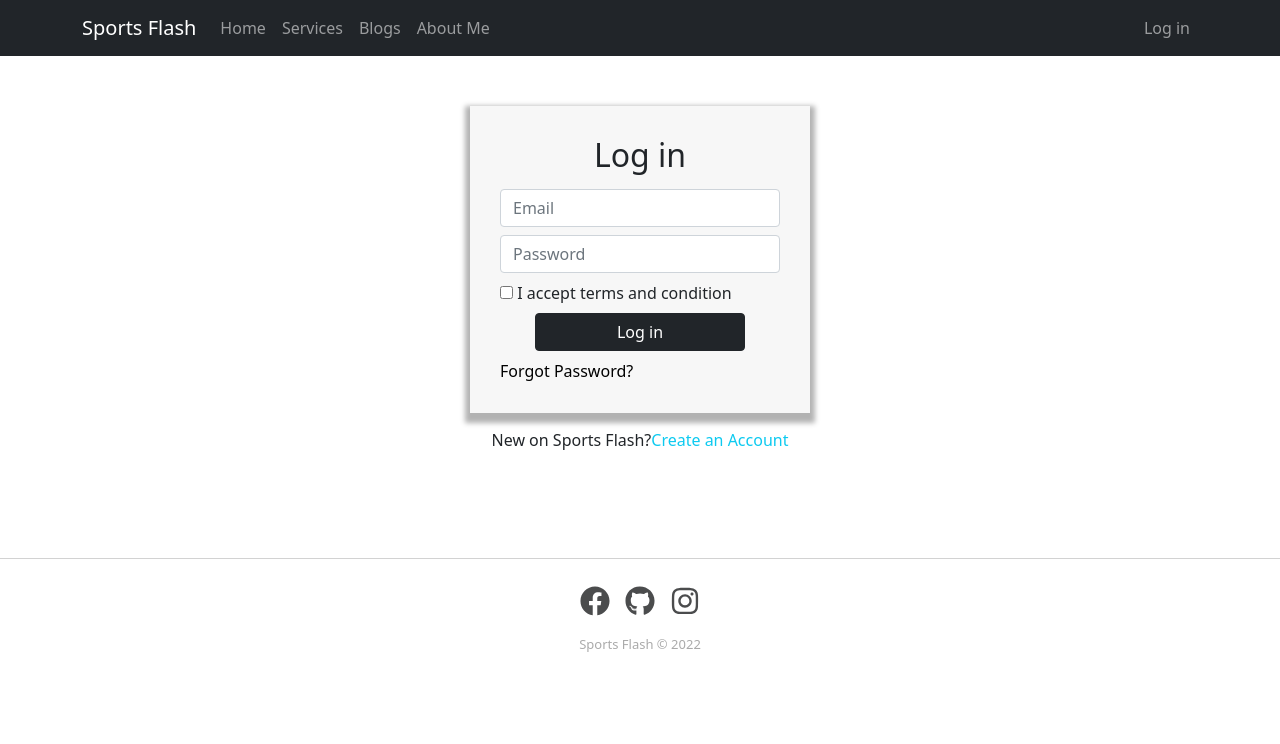
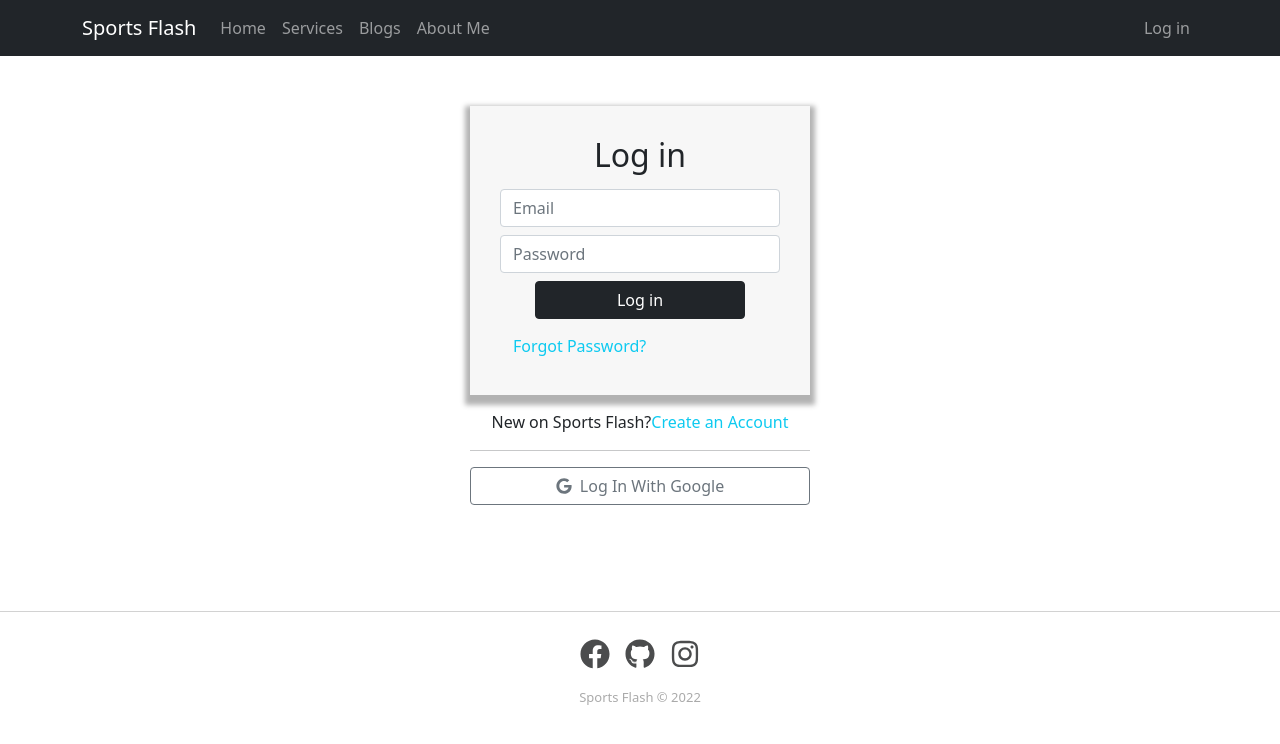
Before and after one commit to fahad09fahim/Sports-Flash, a React (Create React App) app: page /login in a window 1280 px wide. Shown: the top 744 px of the page. Built offline with nearby package versions, Linux system fonts and the light colour scheme; no server answers.

Commit message:
authentication system upgraded

```diff
--- a/package.json
+++ b/package.json
@@ -15,6 +15,7 @@
     "react-icons": "^4.3.1",
     "react-router-dom": "^6.3.0",
     "react-scripts": "5.0.1",
+    "react-toastify": "^8.2.0",
     "web-vitals": "^2.1.4"
   },
   "scripts": {
--- a/src/Pages/Home/Service/Service.js
+++ b/src/Pages/Home/Service/Service.js
@@ -1,5 +1,5 @@
 import React from "react";
-import { Link, useNavigate } from "react-router-dom";
+import { Link } from "react-router-dom";
 import "./Service.css";
 const Service = ({ service }) => {
   const { name, price, image, details } = service;
@@ -12,7 +12,7 @@
       <p className="details">
         <small>{details}</small>
       </p>
-      <Link to="checkout">
+      <Link to="/checkout">
         <button>Book</button>
       </Link>
     </div>
--- a/src/Pages/Login/Login/Login.js
+++ b/src/Pages/Login/Login/Login.js
@@ -1,38 +1,56 @@
 import React, { useRef } from "react";
-import { useSignInWithEmailAndPassword } from "react-firebase-hooks/auth";
-import { Link, Navigate, useLocation, useNavigate } from "react-router-dom";
+import {
+  useSendPasswordResetEmail,
+  useSignInWithEmailAndPassword,
+} from "react-firebase-hooks/auth";
+import { Link, useLocation, useNavigate } from "react-router-dom";
 import auth from "../../../firebase.init";
 import Loading from "../../Shared/Loading/Loading";
 import "./Login.css";
+import { ToastContainer, toast } from "react-toastify";
+import "react-toastify/dist/ReactToastify.css";
+import SocialLogin from "../SocialLogin/SocialLogin";
+
 const Login = () => {
   const emailRef = useRef("");
   const passwordRef = useRef("");
   const navigate = useNavigate();
   const location = useLocation();
+
   let from = location.state?.from?.pathname || "/";
   let errorElement;
-  const [signInWithEmailAndPassword, user, loading, error] =
+  const [signInWithEmailAndPassword, user, loading, hookError] =
     useSignInWithEmailAndPassword(auth);
-  if (loading) {
+  const [sendPasswordResetEmail, sending] = useSendPasswordResetEmail(auth);
+  if (loading || sending) {
     return <Loading></Loading>;
   }
-
   if (user) {
     navigate(from, { replace: true });
   }
+  if (hookError) {
+    errorElement = <p className="text-warning">{hookError?.message}</p>;
+  }
+  const handleSubmit = async (e) => {
+    e.preventDefault();
 
-  if (error) {
-    errorElement = <p className="text-danger">Error: {error?.message}</p>;
-  }
-
-  const handleSubmit = (e) => {
-    e.preventDefault();
     const email = emailRef.current.value;
     const password = passwordRef.current.value;
-    signInWithEmailAndPassword(email, password);
+    await signInWithEmailAndPassword(email, password);
   };
+
   const navigateSignup = () => {
     navigate("/signup");
+  };
+  // handle reset password
+  const resetPassword = async () => {
+    const email = emailRef.current.value;
+    if (email) {
+      await sendPasswordResetEmail(email);
+      toast.success("✉ Send Reset Email");
+    } else {
+      toast.warn("please Enter your email address!");
+    }
   };
 
   return (
@@ -57,16 +75,19 @@
             required="required"
           />
         </div>
-        <label className="mb-2">
-          <input type="checkbox" /> I accept terms and condition
-        </label>
+
         <div className="form-group mb-2 text-center ">
           <button type="submit" className="btn btn-dark btn-block w-75">
             Log in
           </button>
         </div>
         <div>
-          <a href="#">Forgot Password?</a>
+          <button
+            className="btn btn-link text-info text-decoration-none"
+            onClick={resetPassword}
+          >
+            Forgot Password?
+          </button>
         </div>
       </form>
       <p className="text-center">
@@ -80,7 +101,19 @@
           Create an Account
         </Link>
       </p>
+      <SocialLogin></SocialLogin>
       {errorElement}
+      <ToastContainer
+        position="top-center"
+        autoClose={5000}
+        hideProgressBar={false}
+        newestOnTop={false}
+        closeOnClick
+        rtl={false}
+        pauseOnFocusLoss
+        draggable
+        pauseOnHover
+      />
     </div>
   );
 };
--- a/src/Pages/Login/Signup/Signup.js
+++ b/src/Pages/Login/Signup/Signup.js
@@ -1,27 +1,37 @@
-import React, { useRef } from "react";
+import React, { useRef, useState } from "react";
 import { useCreateUserWithEmailAndPassword } from "react-firebase-hooks/auth";
 import { Link, useNavigate } from "react-router-dom";
 import auth from "../../../firebase.init";
+import Loading from "../../Shared/Loading/Loading";
+import SocialLogin from "../SocialLogin/SocialLogin";
 
 const Signup = () => {
   const emailRef = useRef("");
   const passwordRef = useRef("");
   const navigate = useNavigate();
+  const [agree, setAgree] = useState(false);
+  let errorElement;
 
   const [createUserWithEmailAndPassword, user, loading, error] =
-    useCreateUserWithEmailAndPassword(auth);
+    useCreateUserWithEmailAndPassword(auth, { sendEmailVerification: true });
   const handleSubmit = async (e) => {
     e.preventDefault();
     const email = emailRef.current.value;
     const password = passwordRef.current.value;
     await createUserWithEmailAndPassword(email, password);
-    navigate("/home");
-    console.log(user);
   };
   const navigateLogin = () => {
     navigate("/login");
   };
-
+  if (loading) {
+    return <Loading />;
+  }
+  if (user) {
+    navigate("/home");
+  }
+  if (error) {
+    errorElement = <p className="text-warning"> {error?.message}</p>;
+  }
   return (
     <div className="login-form">
       <form onSubmit={handleSubmit}>
@@ -53,11 +63,24 @@
             required="required"
           />
         </div>
-        <label className="mb-2">
-          <input type="checkbox" /> I accept terms and condition
+        <input
+          onClick={() => setAgree(!agree)}
+          type="checkbox"
+          name="terms"
+          id="terms"
+        />
+        <label
+          className={`mb-2 ps-3 ${agree ? "" : "text-danger"} `}
+          htmlFor="terms"
+        >
+          I accept terms and condition
         </label>
         <div className="form-group mb-2 text-center ">
-          <button type="submit" className="btn btn-dark btn-block w-75">
+          <button
+            disabled={!agree}
+            type="submit"
+            className="btn btn-dark btn-block w-75"
+          >
             Sign UP
           </button>
         </div>
@@ -68,6 +91,8 @@
           Log in
         </Link>
       </p>
+      <SocialLogin></SocialLogin>
+      {errorElement}
     </div>
   );
 };
--- /dev/null
+++ b/src/Pages/Login/SocialLogin/SocialLogin.js
@@ -0,0 +1,38 @@
+import React from "react";
+import { Button } from "react-bootstrap";
+import { useSignInWithGoogle } from "react-firebase-hooks/auth";
+import { FaGoogle } from "react-icons/fa";
+import { useNavigate } from "react-router-dom";
+import auth from "../../../firebase.init";
+import Loading from "../../Shared/Loading/Loading";
+const SocialLogin = () => {
+  const [signInWithGoogle, user, loading, error] = useSignInWithGoogle(auth);
+  const navigate = useNavigate();
+  let handleError;
+  if (loading) {
+    return <Loading />;
+  }
+  if (user) {
+    navigate("/home");
+  }
+  if (error) {
+    handleError = <p className="text-warning"> {error?.message}</p>;
+  }
+  return (
+    <div>
+      <hr />
+      <Button
+        onClick={() => signInWithGoogle()}
+        className="w-100"
+        variant="outline-secondary"
+      >
+        <FaGoogle className="me-2 mb-1" />
+        Log In With Google
+      </Button>
+      <br />
+      {handleError}
+    </div>
+  );
+};
+
+export default SocialLogin;
```
Also changed, not shown: 1 other file (tests, documents, lock files or other folders).
